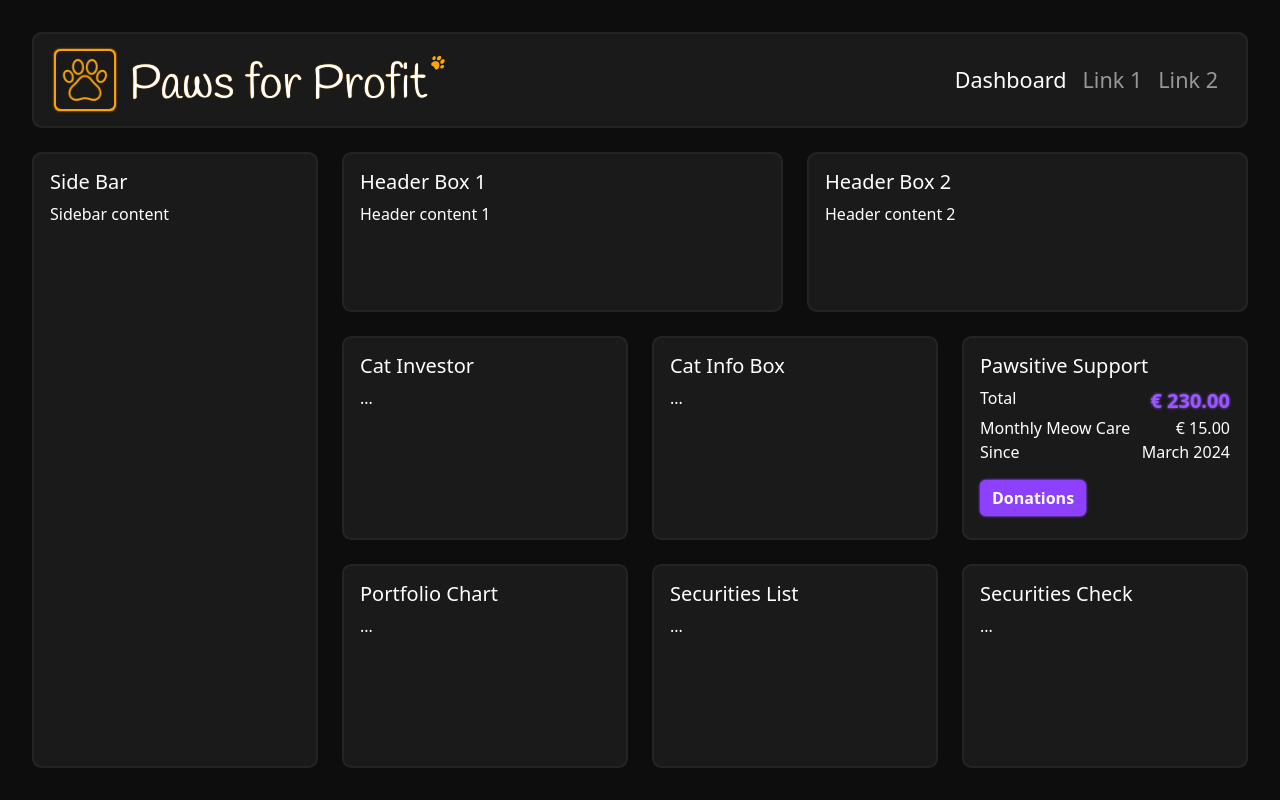
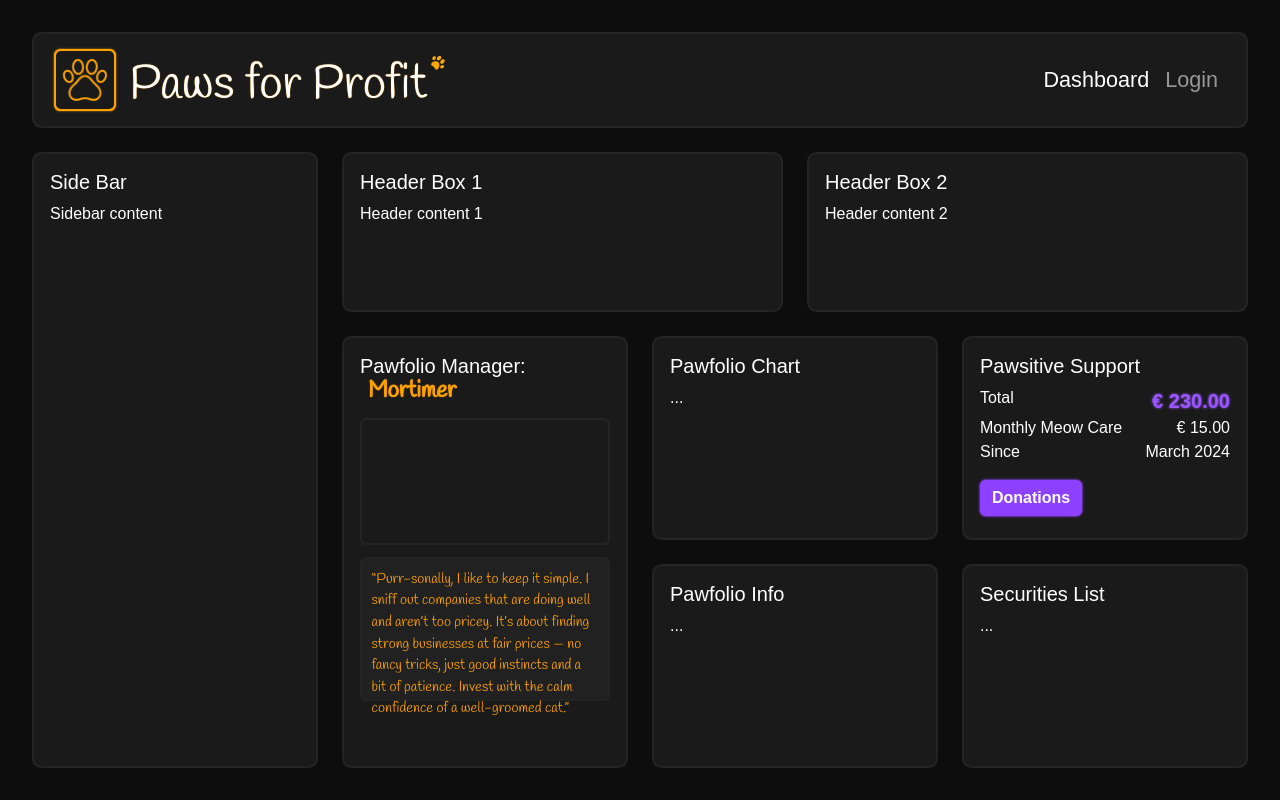
Before and after one commit to Senimtra/paws-for-profit, a Django app: page / in a window 1280 px wide. Run offline with Django 5.2, Linux system fonts and the light colour scheme; grey boxes are pictures that could not be loaded.

Commit message:
add basic pawfolio manager card

```diff
--- a/static/css/styles.css
+++ b/static/css/styles.css
@@ -1,22 +1,23 @@
-/* Fonts */
+/* FONTS */
 @font-face {
     font-family: "Handlee";
     src: url("/static/fonts/Handlee-Regular.ttf") format("truetype");
 }
 
-/* Ensure full height for layout calculations */
+/* BASE & GLOBAL */
 html,
 body {
-    height: 100%;
+    height: 100%; /* Ensure full-height layout */
 }
 
-/* Base body styles */
 body {
     background-color: #0d0d0d;
     color: white;
     padding: 2rem;
+    font-family: sans-serif;
 }
 
+/* UTILITIES */
 .text-purple-glow {
     color: #9a56ff;
     text-shadow: 0 0 3px #9a56ff;
@@ -36,13 +37,7 @@ body {
     box-shadow: 0 0 2px #8d41ff, 0 0 3px #8d41ff;
 }
 
-/* Navbar/Sidebar/Cards styles */
-.card-color {
-    background-color: #1a1a1a;
-    border: 2px solid #242424;
-}
-
-/* Top navigation bar */
+/* NAVBAR */
 .navbar {
     border-radius: 0.6rem;
     height: 6rem;
@@ -50,7 +45,6 @@ body {
     font-size: 1.35rem;
 }
 
-/* Brand/logo styling */
 .navbar-brand {
     margin-top: 0.6rem;
     margin-left: 0.8rem;
@@ -73,6 +67,7 @@ body {
     left: -8px;
 }
 
+/* LOGO WRAPPER */
 .img-wrapper {
     padding: 0.15rem;
     background: #fca100;
@@ -85,54 +80,99 @@ body {
     border-radius: 0.3rem;
 }
 
-/* Main content container (below navbar) */
+/* LAYOUT WRAPPERS */
 .paw-container {
     height: calc(100% - 6rem); /* minus navbar height */
 }
 
-/* Full-height row inside the paw-container */
 .paw-row {
     height: 100%;
 }
 
-/* Sidebar height adjustment */
 .sidebar {
     height: calc(100% - 1.5rem);
 }
 
-/* Main content column */
 .paw-main {
     height: 100%;
     display: flex;
     flex-direction: column;
 }
 
-/* Header cards */
-.header-card {
-    height: 10rem;
+/* CARDS & BOXES */
+.card-color {
+    background-color: #1a1a1a;
+    border: 2px solid #242424;
 }
 
-/* Responsive grid for paw cards */
-.paw-grid {
-    flex-grow: 1;
-    display: flex;
-    flex-wrap: wrap;
-    align-content: stretch;
-}
-
-.paw-grid > .col-md-4 {
-    display: flex;
-    flex-direction: column;
-    height: 50%; /* Two rows */
-}
-
-.paw-grid .paw-card {
-    flex-grow: 1;
-}
-
-/* Portfolio cards */
 .paw-card {
     border-radius: 0.6rem;
     margin-top: 1.5rem;
     padding: 1rem;
 }
+
+.header-card {
+    height: 10rem;
+}
+
+/* CARD GRID AREA */
+.card-grid {
+    height: 100%;
+    padding: 0;
+}
+
+.card-grid .row {
+    height: 50%;
+}
+
+/* PAWFOLIO SECTION */
+.pawfolio-main {
+    flex-grow: 1;
+}
+
+/* Manager Card & Info  */
+.manager-container {
+    height: 100%;
+    display: flex;
+    flex-direction: column;
+}
+
+.manager-card {
+    display: flex;
+    flex-direction: column;
+    flex-grow: 1;
+}
+
+.manager-name {
+    font-family: "Handlee";
+    font-size: 115%;
+    font-weight: bold;
+    color: #fca100;
+    text-shadow: 0 0 1px #fca100;
+    margin-left: 0.5rem;
+}
+
+#manager-animation {
+    overflow: hidden;
+    flex-shrink: 0;
+}
+
+#manager-animation video {
+    margin-top: 0.3rem;
+    width: 100%;
+    border: 2px solid #242424;
+    border-radius: 0.4rem;
+}
+
+#manager-info {
+    font-family: "Handlee";
+    margin-top: 0.3rem;
+    border: 2px solid #242424;
+    background-color: #212121;
+    border-radius: 0.4rem;
+    flex-grow: 1;
+    padding: 0.6rem;
+    font-size: 0.9rem;
+    max-height: 9rem;
+    color: #fca100;
+}
--- a/templates/index.html
+++ b/templates/index.html
@@ -3,106 +3,139 @@
 <html lang="en">
 
 <head>
+    <!-- Basic Meta Setup -->
     <meta charset="UTF-8">
     <meta name="viewport" content="width=device-width, initial-scale=1">
     <title>Paws for Profit</title>
+
     <!-- Favicon -->
     <link rel="icon" href="{% static 'images/favicon.ico' %}" type="image/x-icon">
-    <!-- Link Bootstrap CSS -->
+
+    <!-- Bootstrap CSS -->
     <link href="https://cdn.jsdelivr.net/npm/bootstrap@5.3.3/dist/css/bootstrap.min.css" rel="stylesheet">
-    <!-- Link custom stylesheet -->
+
+    <!-- Custom Stylesheet -->
     <link href="{% static 'css/styles.css' %}" rel="stylesheet" />
 </head>
 
 <body>
 
+    <!-- Full Page Container -->
     <div class="container-fluid px-0 h-100">
 
-        <!-- Navbar -->
+        <!-- ====================== NAVBAR ====================== -->
         <nav class="navbar navbar-dark card-color navbar-expand-lg">
             <div class="container-fluid d-flex justify-content-between">
+
+                <!-- Logo -->
                 <a href="#">
                     <div class="img-wrapper">
-                        <img src="{% static 'images/paws_logo.png' %}" />
+                        <img src="{% static 'images/paws_logo.png' %}" alt="Paws Logo" />
                     </div>
                 </a>
-                <a class="navbar-brand" href="#">Paws for Profit <span><img
-                            src="{% static 'images/paws_tm.png' %}" /></span></a>
 
+                <!-- Brand Title -->
+                <a class="navbar-brand" href="#">
+                    Paws for Profit
+                    <span><img src="{% static 'images/paws_tm.png' %}" alt="Trademark" /></span>
+                </a>
+
+                <!-- Mobile Toggler -->
                 <button class="navbar-toggler" type="button" data-bs-toggle="collapse"
                     data-bs-target="#navbarSupportedContent" aria-controls="navbarSupportedContent"
                     aria-expanded="false" aria-label="Toggle navigation">
                     <span class="navbar-toggler-icon"></span>
                 </button>
 
+                <!-- Navbar Links -->
                 <div class="collapse navbar-collapse justify-content-end" id="navbarSupportedContent">
                     <ul class="navbar-nav mb-2 mb-lg-0">
                         <li class="nav-item">
                             <a class="nav-link active" aria-current="page" href="#">Dashboard</a>
                         </li>
                         <li class="nav-item">
-                            <a class="nav-link" href="#">Link 1</a>
-                        </li>
-                        <li class="nav-item">
-                            <a class="nav-link" href="#">Link 2</a>
+                            <a class="nav-link" href="#">Login</a>
                         </li>
                     </ul>
                 </div>
             </div>
         </nav>
 
-        <!-- Main Layout -->
+        <!-- ====================== MAIN LAYOUT ====================== -->
         <div class="container-fluid paw-container px-0">
             <div class="row paw-row">
 
-                <!-- Sidebar -->
-                <div class="col-md-3">
+                <!-- ========== SIDEBAR ========== -->
+                <aside class="col-md-3">
                     <div class="paw-card card-color sidebar">
                         <h5 class="paw-card-title">Side Bar</h5>
                         <p class="card-text">Sidebar content</p>
                     </div>
-                </div>
+                </aside>
 
-                <!-- Dashboard Content -->
-                <div class="col-md-9 paw-main">
+                <!-- ========== MAIN DASHBOARD AREA ========== -->
+                <main class="col-md-9 paw-main">
 
-                    <!-- Header Cards -->
+                    <!-- ----- Header Cards Row ----- -->
                     <div class="row">
                         <div class="col-md-6">
-                            <div class="paw-card card-color header-card">
+                            <section class="paw-card card-color header-card">
                                 <h5 class="paw-card-title">Header Box 1</h5>
                                 <p class="card-text">Header content 1</p>
-                            </div>
+                            </section>
                         </div>
                         <div class="col-md-6">
-                            <div class="paw-card card-color header-card">
+                            <section class="paw-card card-color header-card">
                                 <h5 class="paw-card-title">Header Box 2</h5>
                                 <p class="card-text">Header content 2</p>
-                            </div>
+                            </section>
                         </div>
                     </div>
 
-                    <!-- Card Grid -->
-                    <div class="row paw-grid">
-                        <div class="col-md-4">
-                            <div class="paw-card card-color">
-                                <h5 class="paw-card-title">Cat Investor</h5>
-                                <p class="card-text">...</p>
+                    <!-- ----- Pawfolio Main Section ----- -->
+                    <div class="col-md-12 pawfolio-main">
+                        <div class="row h-100">
+
+                            <!-- Pawfolio Manager Section -->
+                            <div class="col-md-4 manager-container">
+                                <section class="paw-card card-color manager-card">
+                                    <h5 class="paw-card-title">
+                                        Pawfolio Manager: <span class="manager-name">Mortimer</span>
+                                    </h5>
+                                    <div id="manager-animation">
+                                        <video preload="auto" autoplay loop muted disablePictureInPicture>
+                                            <source src="{% static 'animations/mortimer.webm' %}" type="video/webm">
+                                            Your browser does not support the video tag.
+                                        </video>
                                     </div>
+                                    <div id="manager-info">
+                                        “Purr-sonally, I like to keep it simple. I sniff out companies that are doing
+                                        well and aren’t too pricey. It’s about finding strong businesses at fair prices
+                                        — no fancy tricks, just good instincts and a bit of patience. Invest with the
+                                        calm confidence of a well-groomed cat.”
+                                    </div>
+                                </section>
                             </div>
 
-                        <div class="col-md-4">
-                            <div class="paw-card card-color">
-                                <h5 class="paw-card-title">Cat Info Box</h5>
+                            <!-- Pawfolio Right Content -->
+                            <div class="col-md-8 h-100">
+                                <div class="container-fluid card-grid">
+
+                                    <!-- First Row of Cards -->
+                                    <div class="row">
+                                        <!-- Chart Card -->
+                                        <div class="col-md-6 d-flex">
+                                            <section class="paw-card card-color flex-fill pawfolio-chart-card">
+                                                <h5 class="paw-card-title">Pawfolio Chart</h5>
                                                 <p class="card-text">...</p>
-                            </div>
+                                            </section>
                                         </div>
 
-                        <div class="col-md-4">
-                            <div class="paw-card card-color">
+                                        <!-- Support Summary Card -->
+                                        <div class="col-md-6 d-flex">
+                                            <section class="paw-card card-color flex-fill">
                                                 <div class="card-body">
                                                     <h5 class="paw-card-title">Pawsitive Support</h5>
-
                                                     <div class="mb-3">
                                                         <div class="d-flex justify-content-between">
                                                             <span>Total</span>
@@ -119,36 +152,38 @@
                                                     </div>
                                                     <button class="btn btn-purple">Donations</button>
                                                 </div>
+                                            </section>
                                         </div>
                                     </div>
 
-                        <div class="col-md-4">
-                            <div class="paw-card card-color">
-                                <h5 class="paw-card-title">Portfolio Chart</h5>
+                                    <!-- Second Row of Cards -->
+                                    <div class="row">
+                                        <!-- Pawfolio Info -->
+                                        <div class="col-md-6 d-flex">
+                                            <section class="paw-card card-color flex-fill">
+                                                <h5 class="paw-card-title">Pawfolio Info</h5>
                                                 <p class="card-text">...</p>
+                                            </section>
+                                        </div>
+
+                                        <!-- Securities List -->
+                                        <div class="col-md-6 d-flex">
+                                            <section class="paw-card card-color flex-fill">
+                                                <h5 class="paw-card-title">Securities List</h5>
+                                                <p class="card-text">...</p>
+                                            </section>
                                         </div>
                                     </div>
 
-                        <div class="col-md-4">
-                            <div class="paw-card card-color">
-                                <h5 class="paw-card-title">Securities List</h5>
-                                <p class="card-text">...</p>
                                 </div>
-                        </div>
-
-                        <div class="col-md-4">
-                            <div class="paw-card card-color">
-                                <h5 class="paw-card-title">Securities Check</h5>
-                                <p class="card-text">...</p>
                             </div>
                         </div>
                     </div>
 
-                </div>
+                </main>
 
             </div>
         </div>
-
     </div>
 
 </body>
```
Also changed, not shown: 1 other file. Lines whose indentation alone changed are shown as unchanged.
